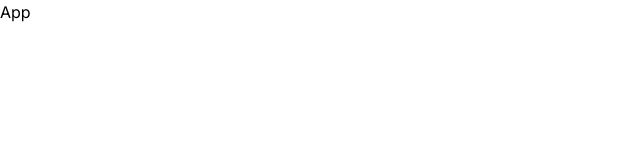
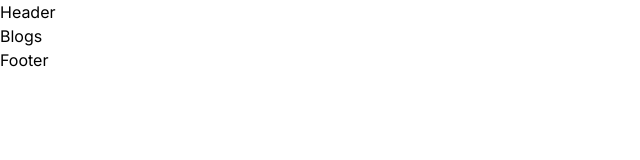
Before and after one commit to harshbhar0629/ReactJs, a React (Create React App) app in the folder React_Advance/blog-context/: page / in a window 1280 px wide. Shown: the top 160 px of the page, without its empty margins (0-640 px from the left). Built offline with nearby package versions, Linux system fonts and the light colour scheme.

Commit message:
add code for blogs-api context:

```diff
--- a/React_Advance/blog-context/src/App.js
+++ b/React_Advance/blog-context/src/App.js
@@ -1,10 +1,15 @@
 import logo from './logo.svg';
 import "./App.css"
+import Header from "./components/Header"
+import Footer from "./components/Footer"
+import Blogs from "./components/Blogs"
 
 function App() {
   return (
     <div className="App">
-      App
+      <Header></Header>
+      <Blogs></Blogs>
+      <Footer></Footer>
     </div>
   );
 }
--- /dev/null
+++ b/React_Advance/blog-context/src/components/Blogs.js
@@ -0,0 +1,9 @@
+import React from 'react'
+
+function Blogs() {
+  return (
+    <div>Blogs</div>
+  )
+}
+
+export default Blogs
--- /dev/null
+++ b/React_Advance/blog-context/src/components/Footer.js
@@ -0,0 +1,9 @@
+import React from 'react'
+
+function Footer() {
+  return (
+    <div>Footer</div>
+  )
+}
+
+export default Footer
--- /dev/null
+++ b/React_Advance/blog-context/src/components/Header.js
@@ -0,0 +1,9 @@
+import React from 'react'
+
+function Header() {
+  return (
+    <div>Header</div>
+  )
+}
+
+export default Header
--- /dev/null
+++ b/React_Advance/blog-context/src/context/AppContext.js
@@ -0,0 +1,7 @@
+import { createContext } from "react";
+
+// step-1 context creation
+export const AppContext = createContext();
+
+// step-2 provider
+// function AppContext
```
